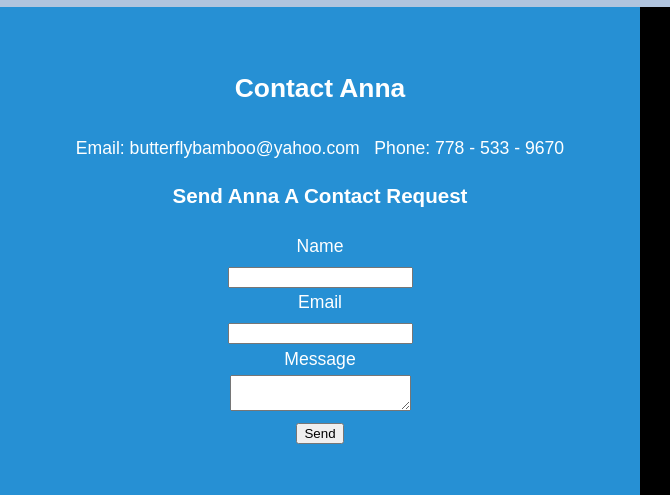
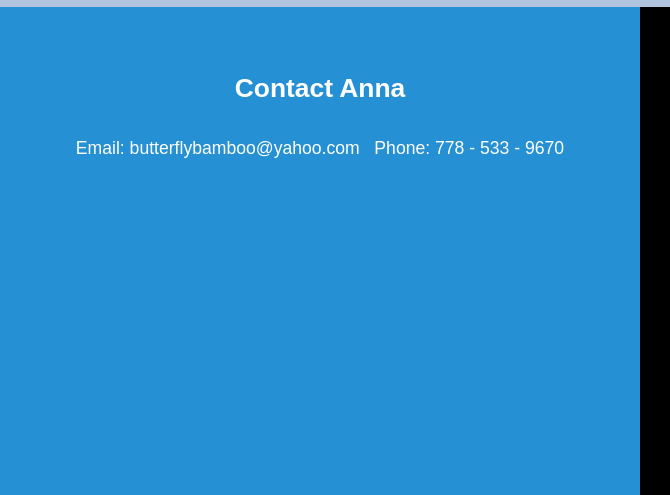
Before and after one commit to Coder-Chad/Annas-Foot-Care, a plain HTML site: page index.html in a window 1280 px wide. Shown: the part 1709-2204 px from the top of the page, 0-670 px from the left. Drawn offline with Linux system fonts and the light colour scheme; some packages are replaced by stand-ins of ours.

Commit message:
3rd commit, the demo is live at Netlify.com

```diff
--- a/index.html
+++ b/index.html
@@ -91,7 +91,7 @@
         <div>Email: butterflybamboo@yahoo.com &nbsp;&nbsp;Phone: 778 - 533 - 9670
         </div>
         <!-- <form name="contact" method="POST" data-netlify="true"> -->
-        <form name="contact" method="POST" >
+        <!-- <form name="contact" method="POST" >
             <h3>Send Anna A Contact Request</h3>
             <div>
             <label for="name">Name</label>
@@ -111,7 +111,7 @@
             <div>
             <button type="submit">Send</button>
             </div>
-        </form>
+        </form>       -->
       </div>
       <div class="box" id="map"></div>
     </section>
```
